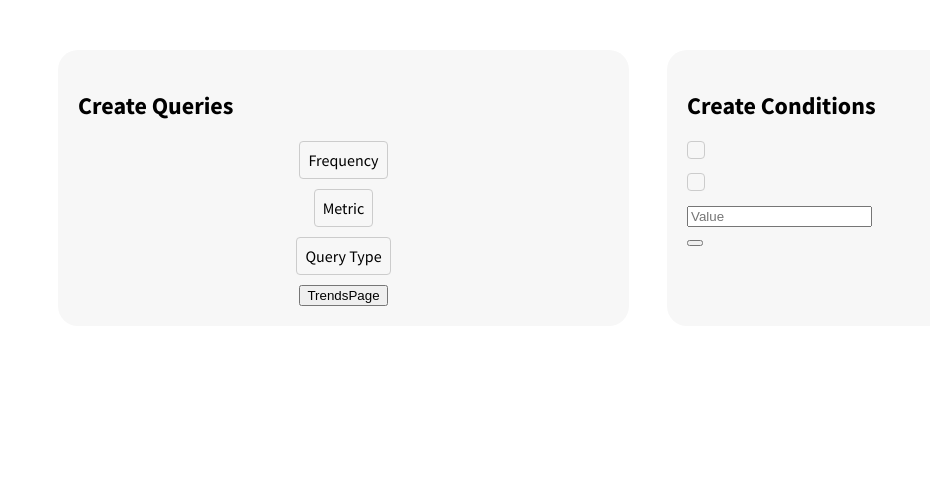
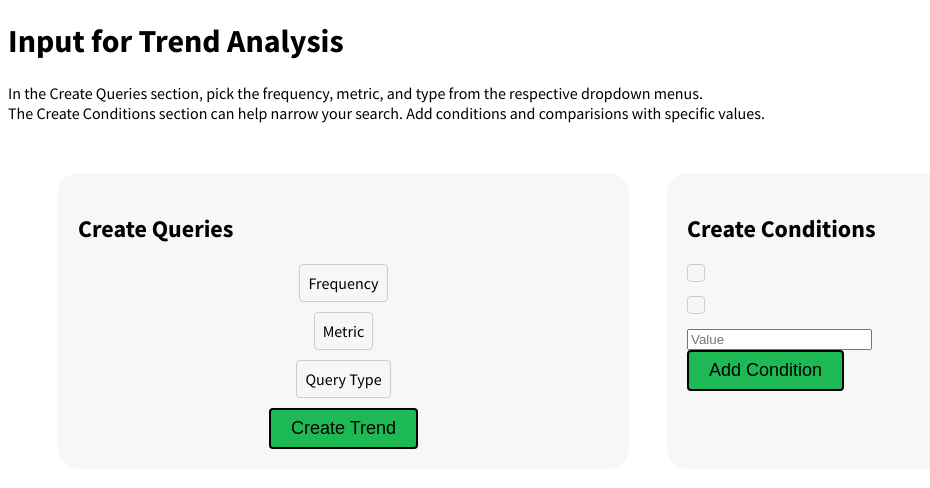
Before and after one commit to sidney888/spotify-dbms, a React (Create React App) app: page /QueryUs in a window 1280 px wide. Shown: the top 488 px of the page, without its empty margins (0-930 px from the left). Built offline with nearby package versions, Linux system fonts and the light colour scheme; the HTML template or start-up script is replaced by a standard one.

Commit message:
Better button & more text stuff

```diff
--- a/src/Components/Button.css
+++ b/src/Components/Button.css
@@ -11,9 +11,10 @@
 }
 
 .btn--primary {
-    background-color: var(--primary);
-    color: #242424;
-    border: 1px solid var(--primary);
+  background-color: #1DB954;
+  color:black;
+  border: 2px solid black;
+  border-radius: 4px;
 }
 
 .btn--outline {
@@ -38,6 +39,7 @@
 .btn--medium:hover {
   transition: all 0.3s ease-out;
   background: #fff;
-    color: #242424;
+  border-color: #1DB954;
+  color: #1DB954;
   transition: 250ms;
 }
--- a/src/Components/Button.js
+++ b/src/Components/Button.js
@@ -1,15 +1,37 @@
-import { useNavigate } from "react-router-dom";
 
-const Button = ({ to }) => {
+import React from 'react';
+import './Button.css';
+import { Link } from 'react-router-dom';
 
-	const navigate = useNavigate();
+const STYLES = ['btn--primary', 'btn--outline', 'btn--test'];
 
-	return (
-		<button className="my-button" onClick={() =>
-			{ navigate(`/${to}`) }}>
-			{to === '' ? "home" : to}
-		</button>
-	)
+const SIZES = ['btn--medium', 'btn--large'];
+
+ const Button = ({
+  children,
+  type,
+  onClick,
+  buttonStyle,
+  buttonSize,
+  to
+}) => {
+  const checkButtonStyle = STYLES.includes(buttonStyle)
+    ? buttonStyle
+    : STYLES[0];
+
+  const checkButtonSize = SIZES.includes(buttonSize) ? buttonSize : SIZES[0];
+
+  return (
+    <Link to={to} className='btn-mobile'>
+      <button
+        className={`btn ${checkButtonStyle} ${checkButtonSize}`}
+        onClick={onClick}
+        type={type}
+      >
+        {children}
+      </button>
+    </Link>
+  );
 }
 
 export default Button;
--- a/src/Pages/AnalysisPage.js
+++ b/src/Pages/AnalysisPage.js
@@ -1,4 +1,4 @@
-import React, { useState } from 'react';
+import React, { useState, useEffect } from 'react';
 import Dropdown from '../Components/Dropdown';
 import Button from '../Components/Button';
 import './AnalysisPage.css';
@@ -31,7 +31,35 @@ const AnalysisPage = () => {
     setConditions(newConditions);
   };
 
+  const [click, setClick] = useState(false);
+  const [button, setButton] = useState(true);
+
+  const handleClick = () => setClick(!click);
+  const closeMobileMenu = () => setClick(false);
+
+  const showButton = () => {
+    if (window.innerWidth <= 960) {
+      setButton(false);
+    } else {
+      setButton(true);
+    }
+  };
+
+  useEffect(() => {
+    showButton();
+  }, []);
+
+
   return (
+    <>
+    <h1>
+      Input for Trend Analysis
+    </h1>
+    <p>
+    In the Create Queries section, pick the frequency, metric, and type from the respective dropdown menus.
+    <br/>The Create Conditions section can help narrow your search. Add conditions and comparisions with specific values.
+
+    </p>
     <div className="analysis-page">
       <div className="create-queries">
         <h2>Create Queries</h2>
@@ -54,7 +82,7 @@ const AnalysisPage = () => {
             options={type}
             onOptionClick={(queryType) => setSelectedType(queryType)}
           />
-          <Button to="TrendsPage">Create Analysis</Button>
+          {button && <Button buttonStyle='btn--primary'to='/TrendsPage'>Create Trend</Button>}
         </div>
       </div>
 
@@ -85,6 +113,7 @@ const AnalysisPage = () => {
         <Button onClick={addCondition}>Add Condition</Button>
       </div>
     </div>
+    </>
   );
 };
 
--- a/src/Pages/Home.js
+++ b/src/Pages/Home.js
@@ -1,18 +1,42 @@
+import React, { useState, useEffect } from 'react';
 import logo from '../assets/spotify.png';
 import Button  from '../Components/Button';
 
 const Home = () => {
+    const [click, setClick] = useState(false);
+    const [button, setButton] = useState(true);
+
+    const handleClick = () => setClick(!click);
+    const closeMobileMenu = () => setClick(false);
+
+    const showButton = () => {
+      if (window.innerWidth <= 960) {
+        setButton(false);
+      } else {
+        setButton(true);
+      }
+    };
+
+    useEffect(() => {
+      showButton();
+    }, []);
     return (
         <div className="profile">
-                    <img src={logo} alt="Spotify Logo" className="logo" />
-        <h1 className="welcome-message">Welcome to CIS4301 DataBases Project</h1>
-        <h2 className= "stampdef"> STAMP: Spotify Trend Analysis for Musical Professionals</h2>
-        <p className = "welcome- paragraph"> Welcome to STAMP, our application allows you to create complex queries based on various musical metrics and data from Spotify’s massive database. To start the application, click the image on the right and begin to create your own queries and find trends!
+        <img src={logo} alt="Spotify Logo" className="logo" />
+        <h1 className="welcome-message">
+            Welcome to CIS4301 DataBases Project</h1>
 
-        </p>
+        <div className='content'>
+            <h2 className= "stampdef">
+            STAMP: Spotify Trend Analysis for Musical Professionals</h2>
+            <p className = "welcome- paragraph">
+            Welcome to STAMP, our application allows you to create complex queries based on various musical metrics and data from Spotify’s massive database.
+            To start the application, click the image on the right and begin to create your own queries and find trends!
+            </p>
 
-        <p className = "getstarted">Click here to get started!</p>
-        <Button to="QueryUs"> Query Us!</Button>
+            <p className = "getstarted">Click here to get started!</p>
+            <Button to="QueryUs">Query Us!</Button>
+            </div>
         </div>
     )
 }
--- a/src/Pages/TrendsPage.js
+++ b/src/Pages/TrendsPage.js
@@ -1,13 +1,35 @@
 import logo from '../assets/spotify.png';
 import Button  from '../Components/Button';
 import AnalysisPage from './AnalysisPage';
+import React, { useState, useEffect } from 'react';
 
 const TrendsPage = () => {
+
+    const [click, setClick] = useState(false);
+    const [button, setButton] = useState(true);
+
+    const handleClick = () => setClick(!click);
+    const closeMobileMenu = () => setClick(false);
+
+    const showButton = () => {
+      if (window.innerWidth <= 960) {
+        setButton(false);
+      } else {
+        setButton(true);
+      }
+    };
+
+    useEffect(() => {
+      showButton();
+    }, []);
+
+
     return (
         <div className="trends">
+            <h1>Trend Analysis</h1>
 
         <p className = "getstarted">Click here to get started!</p>
-        <Button to ="QueryUs"> New Trend</Button>
+        {button && <Button buttonStyle='btn--primary'to='/TrendsPage'>New Trend</Button>}
         </div>
     )
 }
```
Lines whose indentation alone changed are shown as unchanged.
